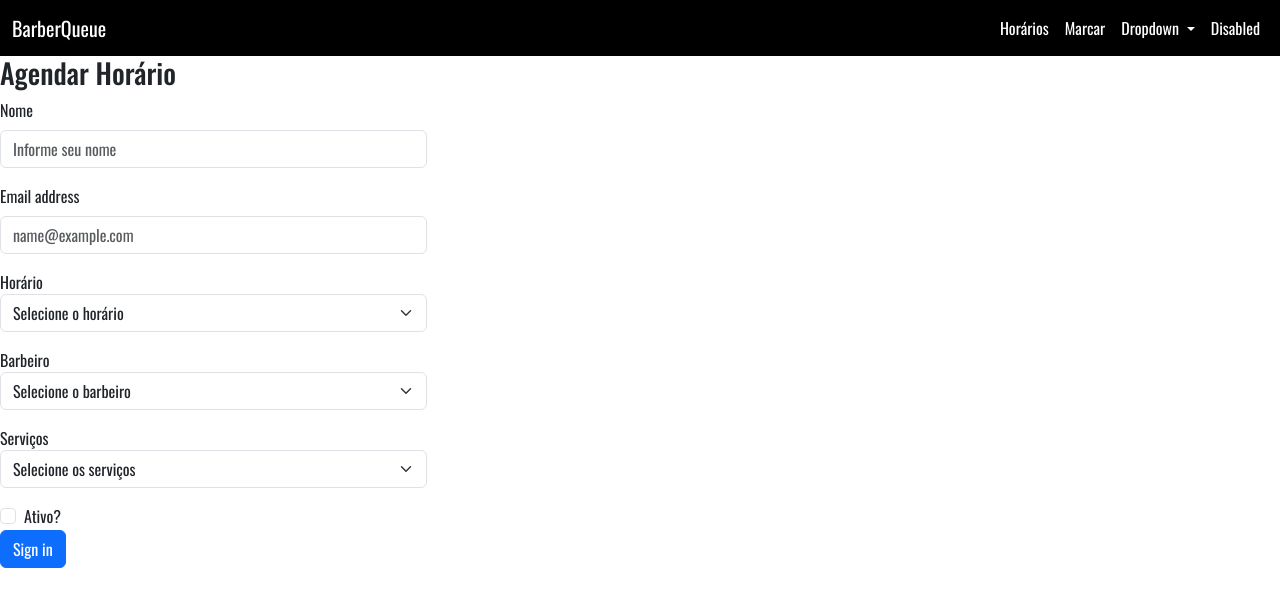
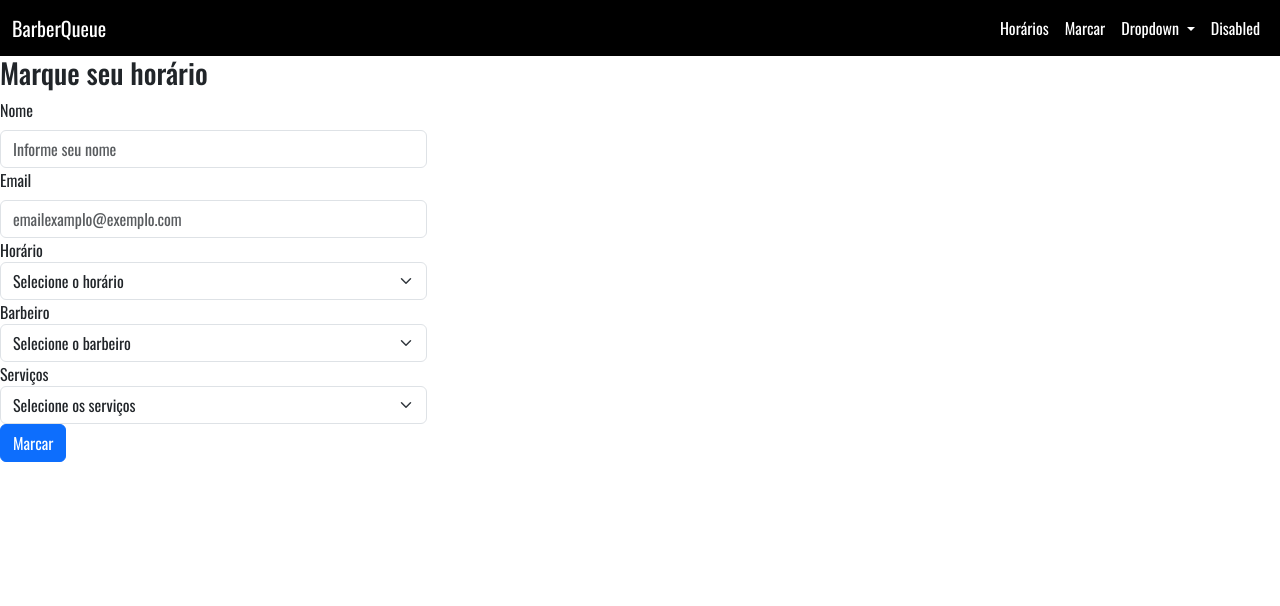
Before and after one commit to caiosantos10/barberqueue-angular, an Angular app: page /marcar-hora in a window 1280 px wide. Shown: the top 606 px of the page. Built offline with nearby package versions, Linux system fonts and the light colour scheme.

Commit message:
creating input component

```diff
--- a/src/app/features/schedules/components/create-schedule/create-schedule.component.html
+++ b/src/app/features/schedules/components/create-schedule/create-schedule.component.html
@@ -1,25 +1,16 @@
 <section>
-    <h3>Agendar Horário</h3>
+    <h3>Marque seu horário</h3>
     <form>
         <div class="form-row">
             <div class="form-group col-md-4">
-                <div class="mb-3">
-                    <label for="exampleFormControlInput1" class="form-label">Nome</label>
-                    <input type="text" class="form-control" id="exampleFormControlInput1"
-                        placeholder="Informe seu nome">
-                </div>
+                <my-input label="Nome" placeholder="Informe seu nome" inputType="text"></my-input>
             </div>
             <div class="form-group col-md-4">
-                <div class="mb-3">
-                    <label for="exampleFormControlInput1" class="form-label">Email address</label>
-                    <input type="email" class="form-control" id="exampleFormControlInput1"
-                        placeholder="name@example.com">
-                </div>
+                <my-input label="Email" placeholder="emailexamplo@exemplo.com" type="email"></my-input>
             </div>
         </div>
         <div class="form-row">
             <div class="form-group col-md-4">
-                <div class="mb-3">
                 <label for="inputTime">Horário</label>
                 <select class="form-select" aria-label="Default select example">
                     <option hidden>Selecione o horário</option>
@@ -28,9 +19,7 @@
                     <option value="3">Three</option>
                 </select>
             </div>
-            </div>
             <div class="form-group col-md-4">
-                <div class="mb-3">
                 <label for="inputTime">Barbeiro</label>
                 <select class="form-select" aria-label="Default select example">
                     <option hidden>Selecione o barbeiro</option>
@@ -40,9 +29,7 @@
                 </select>
             </div>
         </div>
-        </div>
         <div class="form-group col-md-4">
-            <div class="mb-3">
             <label for="inputTime">Serviços</label>
             <select class="form-select" aria-label="Default select example">
                 <option hidden>Selecione os serviços</option>
@@ -51,15 +38,14 @@
                 <option value="3">Sobrancelha</option>
             </select>
         </div>
-        </div>
-        <div class="form-group">
+        <!-- <div class="form-group">
             <div class="form-check">
                 <label class="form-check-label" for="gridCheck">
                     Ativo?
                 </label>
                 <input class="form-check-input" type="checkbox" id="gridCheck">
             </div>
-        </div>
-        <button type="submit" class="btn btn-primary">Sign in</button>
+        </div> -->
+        <button type="submit" class="btn btn-primary">Marcar</button>
     </form>
 </section>
--- a/src/app/features/schedules/components/create-schedule/create-schedule.component.ts
+++ b/src/app/features/schedules/components/create-schedule/create-schedule.component.ts
@@ -1,8 +1,10 @@
 import { Component } from '@angular/core';
+import { MyInputComponent } from '../../../../shared/components/my-input/my-input.component';
 
 @Component({
   selector: 'app-create-schedule',
   standalone: true,
+  imports: [MyInputComponent],
   templateUrl: './create-schedule.component.html',
   styleUrl: './create-schedule.component.scss'
 })
--- /dev/null
+++ b/src/app/shared/components/my-input/my-input.component.html
@@ -0,0 +1,4 @@
+<div class="">
+    <label for="exampleFormControlInput1" class="form-label">{{ label }}</label>
+    <input [type]="type" class="form-control" [placeholder]="placeholder">
+</div>
--- /dev/null
+++ b/src/app/shared/components/my-select/my-select.component.html
@@ -0,0 +1 @@
+<p>my-select works!</p>
```
Also changed, not shown: src/app/shared/components/my-input/my-input.component.ts (added, +14 -0 lines), src/app/shared/components/my-select/my-select.component.ts (added, +12 -0 lines), src/app/shared/components/my-input/my-input.component.scss (added), src/app/shared/components/my-select/my-select.component.scss (added), 2 other files (tests, documents, lock files or other folders). Lines whose indentation alone changed are shown as unchanged.
